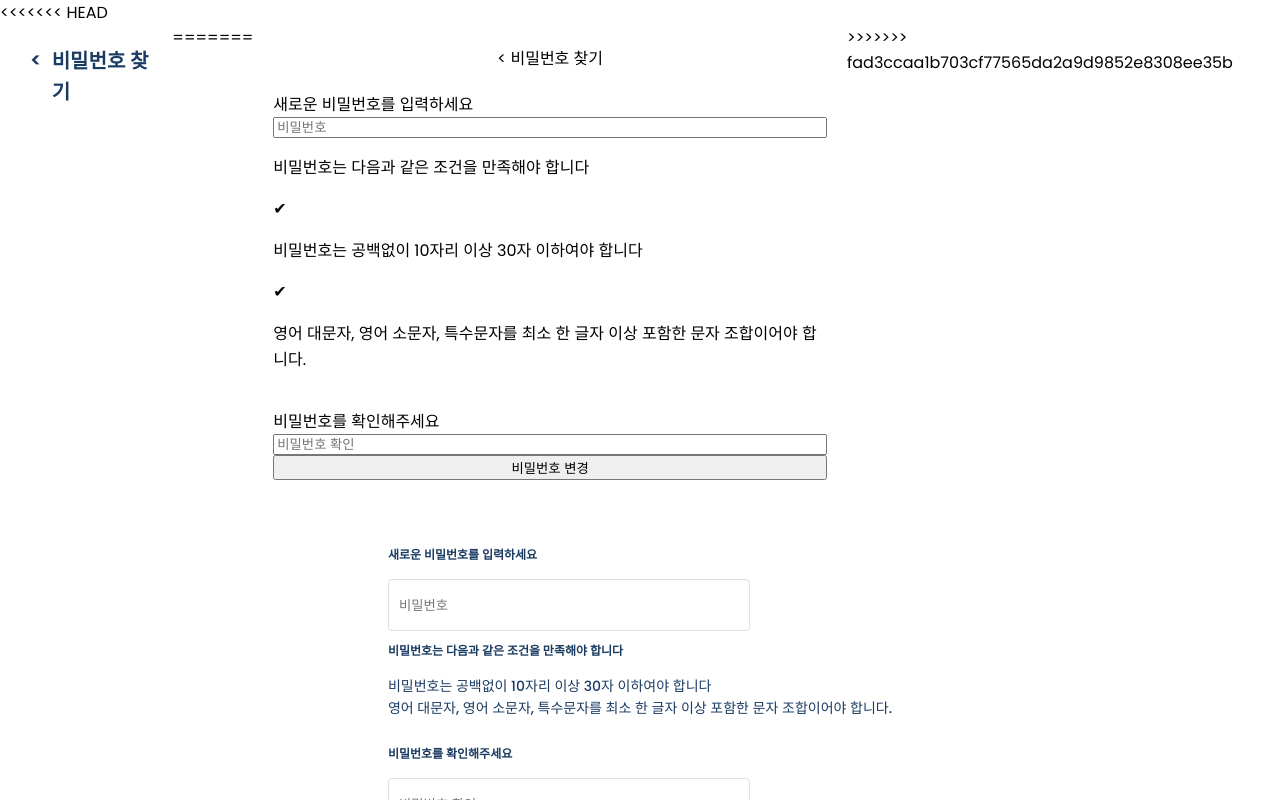
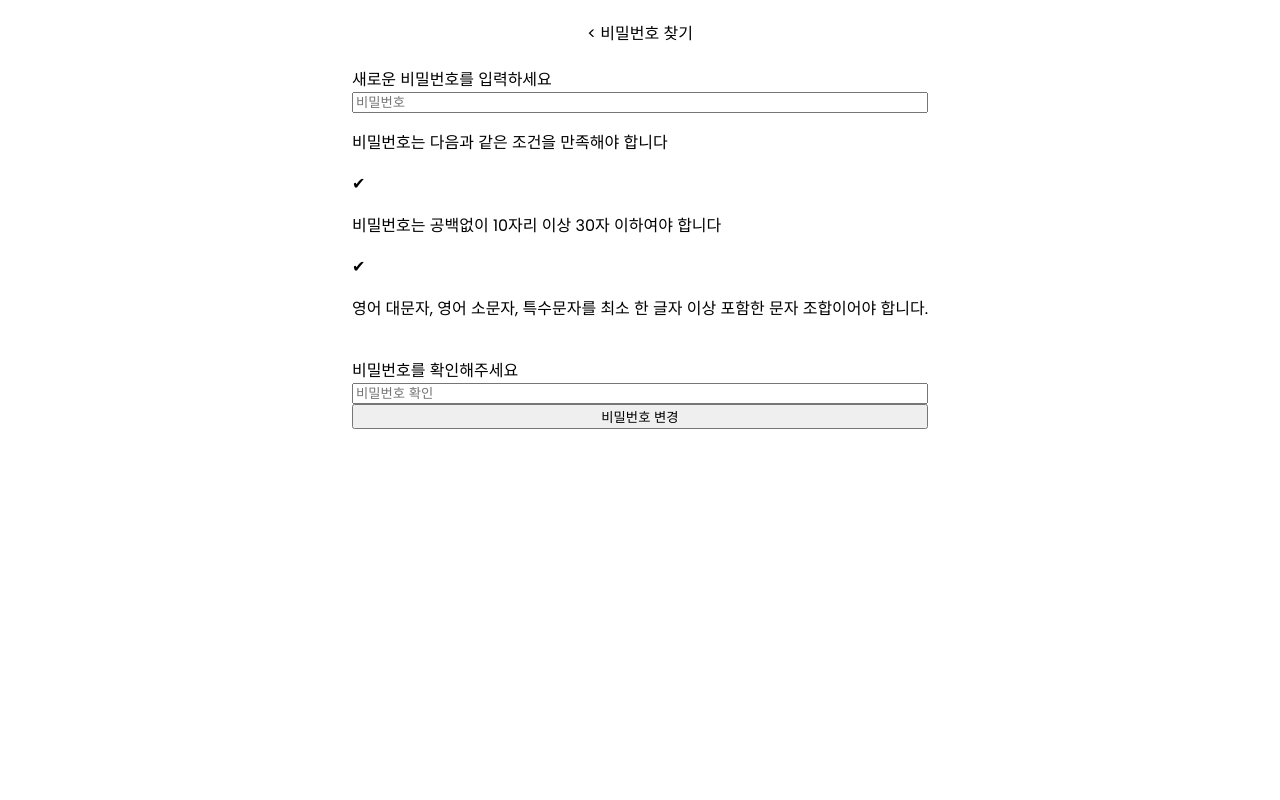
Before and after one commit to ryuj-h/OpenSight, a Vue app in the folder frontend/OpenSight/: page /password/change in a window 1280 px wide. Built offline with nearby package versions, Linux system fonts and the light colour scheme.

Commit message:
:art: feat:css수정

```diff
--- a/frontend/OpenSight/src/views/auth/PasswordChange.vue
+++ b/frontend/OpenSight/src/views/auth/PasswordChange.vue
@@ -15,10 +15,6 @@ const updatePassword = function() {
 
 <template>
 <div class="container">
-<<<<<<< HEAD
-  <div class="header">
-    <p class="title2">&lt;</p><p class="title2">비밀번호 찾기</p>
-=======
 
     <div class="content">
       <div>&lt; 비밀번호 찾기</div>
@@ -42,21 +38,8 @@ const updatePassword = function() {
         <button type="submit" >비밀번호 변경</button>
       </form>
     </div>
->>>>>>> fad3ccaa1b703cf77565da2a9d9852e8308ee35b
   </div>
-  <div class="content">
-    <form class="form">
-      <label for="password"><p class="caption1">새로운 비밀번호를 입력하세요</p></label>
-      <input class="input" type="password" id="password" placeholder="비밀번호" >
-      <p class="caption1">비밀번호는 다음과 같은 조건을 만족해야 합니다</p>
-      <p class="caption2">비밀번호는 공백없이 10자리 이상 30자 이하여야 합니다</p>
-      <p class="caption2">영어 대문자, 영어 소문자, 특수문자를 최소 한 글자 이상 포함한 문자 조합이어야 합니다.</p>
-      <label for="passwordConfirm"><p class="caption1">비밀번호를 확인해주세요</p></label>
-      <input class="input" type="password" id="passwordConfirm" placeholder="비밀번호 확인" >
-    </form>
-    <button class="button" type="submit" @click="goComplete">비밀번호 변경</button>
-  </div>
-</div>
+
 </template>
 
 <style scoped>
```
